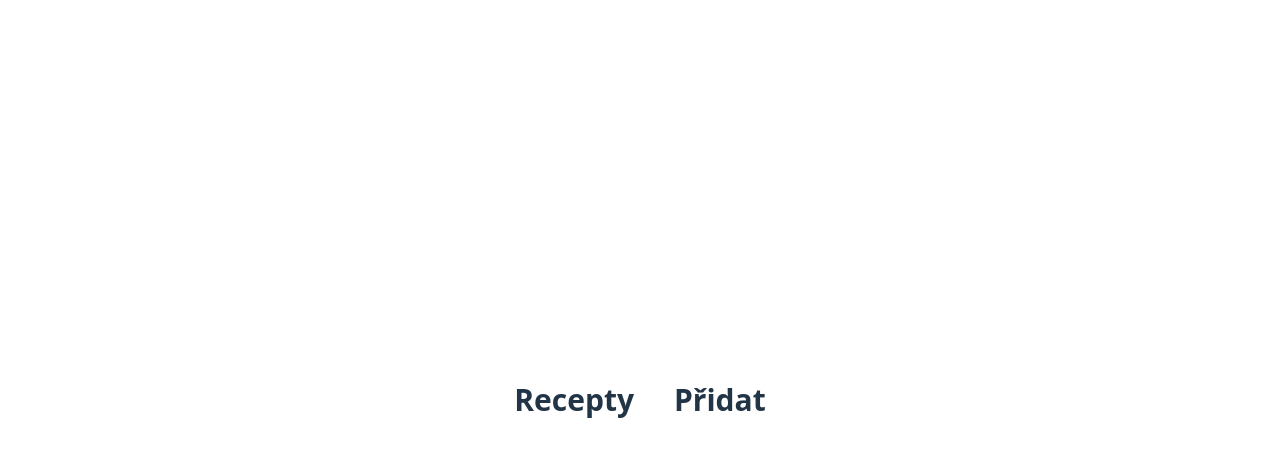
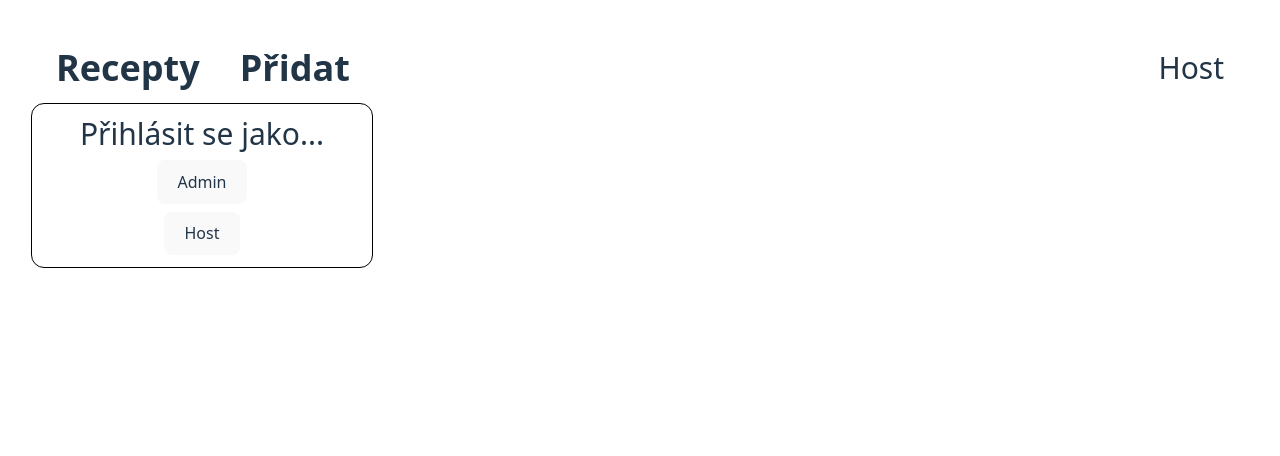
Before and after one commit to Filiprian/family_recipes, a React (Vite) app in the folder frontend/: page /sign-in in a window 1280 px wide. Before the commit this address had no page. Shown: the top 456 px of the page. Built offline with nearby package versions, Linux system fonts and the light colour scheme; no server answers.

Commit message:
Added sign-in

```diff
--- a/frontend/src/App.tsx
+++ b/frontend/src/App.tsx
@@ -3,19 +3,53 @@ import NavBar from './Components/NavBar'
 import Home from "./Pages/Home"
 import Add from "./Pages/Add"
 import Details from "./Pages/Details"
-import {Route, Routes} from "react-router-dom"
+import {Route, Routes, useNavigate} from "react-router-dom"
+import SignIn from './Pages/SignIn'
+import { useEffect, useState } from 'react'
+import { SignInContext } from './Context/Context'
 
 function App() {
 
+  const [isAdmin, setIsAdmin] = useState(false)
+
+  const navigate = useNavigate()
+
+  // Checking if user is already signed-in
+  useEffect(() => {
+    const storedAuth = localStorage.getItem("Admin")
+    if (storedAuth === "true") {
+        setIsAdmin(true)
+    }
+  }, []);
+
+  console.log(isAdmin)
+
+  // Storing user role
+  function onAdmin () {
+    localStorage.setItem("Admin", "true")
+    setIsAdmin(true)
+    navigate("/")
+  }
+  function onGuest () {
+    localStorage.setItem("Admin", "false")
+    setIsAdmin(false)
+    navigate("/")
+  }
+
+
+
   return (
     <>
+      <SignInContext.Provider value={isAdmin}>
         <NavBar/>
         <Routes>
+            <Route path={"/sign-in"} element={<SignIn onAdmin={onAdmin} onGuest={onGuest}/>}/>
             <Route path={"/"} element={<Home/>}/>
             <Route path={"/add"} element={<Add/>}/>
             <Route path={"/add/:id"} element={<Add/>}/>
             <Route path={"/details/:id"} element={<Details/>}/>
         </Routes>
+      </SignInContext.Provider>
     </>
   )
 }
--- a/frontend/src/Components/NavBar.tsx
+++ b/frontend/src/Components/NavBar.tsx
@@ -1,15 +1,27 @@
-import { Link } from "react-router-dom";
+import { Link, useNavigate } from "react-router-dom";
+import { SignInContext } from "../Context/Context";
+import { useContext } from "react";
 
 
 export default function NavBar() {
+
+    const navigate = useNavigate()
+
+    const isAdmin = useContext(SignInContext);
+
     return (
-        <nav className="flex justify-center m-0 gap-10 text-3xl">
-            <Link
-            className="font-bold"
-            to={"/"}>Recepty</Link>
-            <Link
-            className="font-bold"
-            to={"/add"}>Přidat</Link>
+        <nav className="flex justify-between items-center px-6 py-4">
+            <div className="flex justify-center m-0 gap-10 text-4xl font-bold">
+                <Link
+                to={"/"}>Recepty</Link>
+                <Link
+                to={"/add"}>Přidat</Link>
+            </div>
+            <div
+            onClick={() => navigate("/sign-in")}
+            className="flex justify-end items-end text-3xl cursor-pointer">
+                {isAdmin ? "Admin" : "Host"}
+            </div>
         </nav>
     )
 }
--- /dev/null
+++ b/frontend/src/Context/Context.tsx
@@ -0,0 +1,3 @@
+import { createContext } from "react";
+
+export const SignInContext = createContext<boolean>(false);
--- a/frontend/src/Pages/Add.tsx
+++ b/frontend/src/Pages/Add.tsx
@@ -1,5 +1,6 @@
-import { useEffect, useState } from "react"
+import { useContext, useEffect, useState } from "react"
 import { useNavigate, useParams } from "react-router-dom"
+import { SignInContext } from "../Context/Context";
 
 
 export default function Add() {
@@ -7,6 +8,8 @@ export default function Add() {
     const navigate = useNavigate()
 
     const {id} = useParams()
+
+    const isAdmin = useContext(SignInContext);
 
     const [error, setError] = useState("")
     const [formData, setFormData] = useState({
@@ -62,6 +65,7 @@ export default function Add() {
     };
 
     const handleSubmit = async (e: React.FormEvent<HTMLFormElement>) => {
+        if (isAdmin) {
             e.preventDefault();
             if (!formData.name || !formData.tag || !formData.ingredients || !formData.process || !formData.minutes || !formData.portions) {
                 setError("Vyplň všechna pole!")
@@ -109,6 +113,8 @@ export default function Add() {
                 setError("Něco se pokazilo")
             }
         }
+        }
+
 
     return(
         <div className="min-h-screen">
--- a/frontend/src/Pages/Details.tsx
+++ b/frontend/src/Pages/Details.tsx
@@ -1,6 +1,7 @@
-import { useEffect, useState } from "react";
+import { useContext, useEffect, useState } from "react";
 import { FaEdit, FaTrash } from "react-icons/fa";
 import { useNavigate, useParams } from "react-router-dom";
+import { SignInContext } from "../Context/Context";
 
 interface Recipe {
   id: string;
@@ -20,6 +21,8 @@ export default function Details() {
 
     const navigate = useNavigate();
 
+    const isAdmin = useContext(SignInContext);
+
     const [recipe, setRecipe] = useState<Recipe | null>(null);
 
     async function getRecipe() {
@@ -35,6 +38,7 @@ export default function Details() {
     }
 
     async function onDelete(deleteId: string) {
+        if (isAdmin) {
             try {
                 const response = await fetch(`http://localhost:5000/api/recipes/${deleteId}`, {
                     method: "DELETE",
@@ -45,6 +49,7 @@ export default function Details() {
                 }
             } catch (e) {
                 console.log(e)
+            }
         }
     }
 
--- /dev/null
+++ b/frontend/src/Pages/SignIn.tsx
@@ -0,0 +1,62 @@
+import {useState} from "react";
+
+interface SignInProps {
+    onAdmin: () => void,
+    onGuest: () => void,
+}
+
+export default function SignIn({onAdmin, onGuest}: SignInProps) {
+
+    const [inputValue, setInputValue] = useState("")
+    const [error, setError] = useState(false)
+    const [popUp, setPopUp] = useState(false)
+
+    const secretCode = import.meta.env.VITE_SECRET_CODE
+
+    function handleSubmit(e: React.FormEvent<HTMLFormElement>) {
+        e.preventDefault()
+        setError(false)
+
+        if (inputValue == secretCode) {
+            onAdmin()
+        } else {
+            setError(true)
+        }
+    }
+
+
+    return (
+        <main className="min-h-screen m-auto">
+            <div className="p-3 outline outline-black rounded-xl max-w-85 flex flex-col items-center justify-center">
+                <h1 className="text-3xl">Přihlásit se jako...</h1>
+                <button
+                    className="cursor-pointer flex items-center gap-2 mt-2 p-2 rounded-xl text-xl"
+                    onClick={() => setPopUp(true)}>
+                    Admin
+                </button>
+                <button
+                    className="cursor-pointer flex items-center gap-2 mt-2 p-2 rounded-xl text-xl"
+                    onClick={onGuest}>
+                    Host
+                </button>
+            </div>
+
+
+            {popUp &&
+                <div className="m-auto gap-5 flex flex-col items-center rounded-xl max-w-100 min-h-screen">
+                    <h1 className="font-bold text-4xl">Zadej kód:</h1>
+                    {error && <h2 className="text-red-600 text-2xl">Špatný kód!</h2>}
+                    <form onSubmit={handleSubmit} className="flex flex-col items-center gap-5">
+                        <input className="p-1 bg-gray-300 rounded-xl" type="password" placeholder="1234...." required value={inputValue} onChange={(e)=> setInputValue(e.target.value)}/>
+                        <button
+                            className="cursor-pointer flex items-center gap-2 mt-2 p-2 rounded-xl text-xl"
+                            type="submit">
+                            Potvrdit
+                        </button>
+                    </form>
+                </div>
+            }
+
+        </main>
+    )
+}
```
Also changed, not shown: 1 other file (tests, documents, lock files or other folders). Lines whose indentation alone changed are shown as unchanged.
